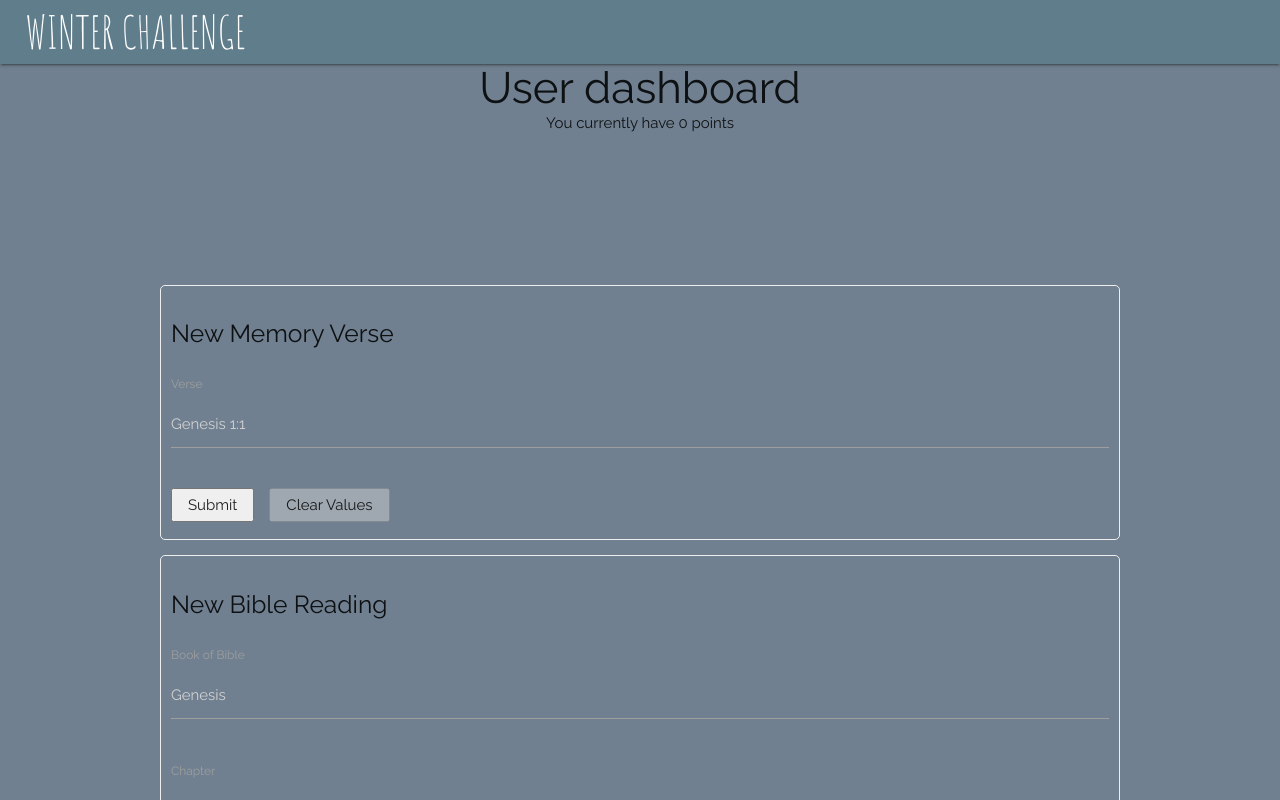
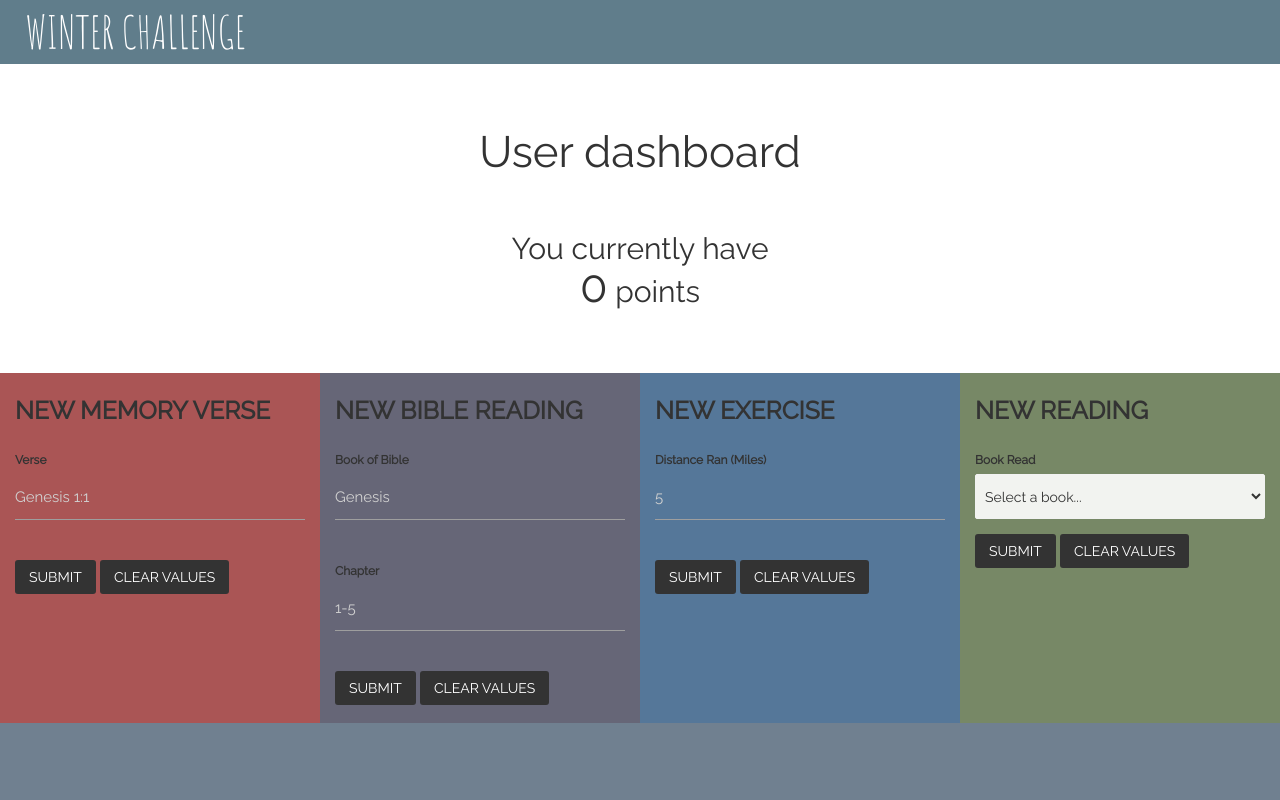
Before and after one commit to currymich/winter-challenge, a React (Create React App) app in the folder client/: page /dashboard in a window 1280 px wide. Shown: the top 800 px of the page. Built offline with nearby package versions, Linux system fonts and the light colour scheme; no server answers.

Commit message:
12/19/17 1AM CSS for FORM Elements

```diff
--- a/client/public/index.html
+++ b/client/public/index.html
@@ -5,6 +5,7 @@
     <meta name="viewport" content="width=device-width, initial-scale=1, shrink-to-fit=no">
     <meta name="theme-color" content="#000000">
     <link rel="stylesheet" href="./style.css">
+    <link rel="stylesheet" href="https://maxcdn.bootstrapcdn.com/bootstrap/3.3.7/css/bootstrap.min.css" integrity="sha384-BVYiiSIFeK1dGmJRAkycuHAHRg32OmUcww7on3RYdg4Va+PmSTsz/K68vbdEjh4u" crossorigin="anonymous">
     <!--
       manifest.json provides metadata used when your web app is added to the
       homescreen on Android. See https://developers.google.com/web/fundamentals/engage-and-retain/web-app-manifest/
--- a/client/public/style.css
+++ b/client/public/style.css
@@ -1,7 +1,12 @@
 @import url('https://fonts.googleapis.com/css?family=Raleway');
 @import url('https://fonts.googleapis.com/css?family=Amatic+SC');
+/** RESPONSIVE GRID STYLES START **/
 
-html{height:100%; background-color:#708090;}
+
+
+/** RESPONSIVE GRID STYLES END **/
+html{height:100%;}
+html body{background-color:#708090;}
 
 #root h1, #root h2, #root h3, #root h4, #root h5, #root h6{margin:0;}
 #root ul{margin:0;}
@@ -10,15 +15,18 @@ form a {
   margin-left: 10px;
 }
 
-#root .container{font-family: "Raleway",sans-serif; width: 100%;}
+form label{color:#333;}
 
-.container div.nav-wrapper{background-color: #607d8b;}
-.container .nav-wrapper a.left.brand-logo{font-family: 'Amatic SC', cursive; text-transform:uppercase;}
+.wc-main{font-family: "Raleway",sans-serif; width: 100%; margin:0; padding:0;}
+
+.wc-main div.nav-wrapper{background-color: #607d8b;}
+.wc-main .nav-wrapper a.left.brand-logo{font-family: 'Amatic SC', cursive; text-transform:uppercase;}
 
 .login.btn{background-color: #d6635b;}
-.login.btn:hover{background-color: #b5544d;}
+.login.btn:hover, .login.btn:focus{background-color: #b5544d;}
 .logout.btn{padding:0 15px;}
 
+/** LANDING PAGE STYLES **/
 .wc-landing--heading{
 	padding: 5%;
 	background-color: #fff;
@@ -28,7 +36,7 @@ form a {
 .wc-landing--heading h1{font-size: 3.2rem; text-transform: uppercase; margin:0;}
 
 .wc-landing--section{color:#fff;}
-.wc-landing--section > p{margin: 5%;}
+.wc-landing--section > p{font-size: 2rem; margin: 5%;}
 
 .wc-landing--section.leaderboard h3{background-color: #e9967a; padding: 2% 5%;}
 
@@ -41,24 +49,40 @@ form a {
 	color:#000;
 }
 
-.newGoalForm {
-  margin: 1em auto;
-  padding: 10px;
-  width: 75%;
-  border: 1px solid #eee;
-  border-radius: 5px;
-}
+/** DASHBOARD STYLES **/
+.wc-dashboard--header{text-align: center;background-color:#fff;padding:5%;}
+#root .wc-dashboard--header h3{margin-bottom:5%;}
+.wc-dashboard--header strong{font-size:2rem; line-height: 1;}
+.wc-dashboard--points{font-size:3rem;}
+.wc-dashboard--verses{background-color:#aa5555;}
+.wc-dashboard--bible{background-color:#666677;}
+.wc-dashboard--exercise{background-color:#557799;}
+.wc-dashboard--reading{background-color:#778866;}
+
+.newGoalForm {}
+
 .formTitle {
   padding: 1em 0;
+  text-transform: uppercase;
+  font-weight: bold;
 }
 
 .newGoalForm form div:last-of-type {
-  margin: 0.5em 0;
+  margin-bottom: 5%;
 }
 .newGoalForm form button {
-  margin: 0 1em 0 0;
-  padding: 0.25em 1em;
+    margin: 0 1em 0 0;
+    padding: 0.25em 1em;
+    background-color: #333;
+    color: #fff;
+    border-radius: 3px;
+    text-transform: uppercase;
+    border: 0;
+    transition: 0.3s;
+    cursor: pointer;
 }
+
+.newGoalForm form button:hover{background-color: #fff;color: #333;}
 
 #root ul.leaderboard-list{margin-bottom:5%;}
 .leaderboard-profile > div{float:left; text-align: center;}
@@ -70,9 +94,12 @@ form a {
 	.nav-wrapper .brand-logo{margin-left: 2%;font-size: 3rem;}
 	.wc-landing--heading{height:450px;}
 	.wc-landing--heading h1{font-size: 6rem;}
+	.wc-dashboard--body [class*="col-"]{height:350px;}
+	.newGoalForm form button {margin: 0 .3em 0 0; padding: 0.25em 1em;}
 }
 
 @media only screen and (min-width: 1024px){
 	.wc-landing--heading{height:600px;}
 	.wc-landing--heading h1{font-size: 9rem;}
+	.newGoalForm form button {padding: 0.5em 1em;}
 }
--- a/client/src/components/App.js
+++ b/client/src/components/App.js
@@ -15,7 +15,7 @@ class App extends Component {
 
   render(){
     return (
-      <div className="container">
+      <div className="wc-main">
         <BrowserRouter>
           <div>
             <Header />
--- a/client/src/components/Dashboard.js
+++ b/client/src/components/Dashboard.js
@@ -18,29 +18,29 @@ class Dashboard extends Component {
 
 	render() {
 		return (
-			<div>
-				<div style={{ textAlign: "center" }}>
+			<div className='wc-dashboard--wrapper'>
+				<div className='wc-dashboard--header'>
 					<h3>{this.renderWelcome()}</h3>
-					<strong>You currently have {this.props.points} points</strong>
+					<strong>You currently have<br/><span className='wc-dashboard--points'>{this.props.points}</span> points</strong>
 				</div>
 
-				<div style={{ marginTop: "10em" }}>
-					<div className="newGoalForm">
+				<div className='wc-dashboard--body row'>
+          <div className="col-xs-12 col-sm-6 col-md-3 newGoalForm wc-dashboard--verses">
             <h5 className="formTitle">New Memory Verse</h5>
 						<NewBibleMemoryForm />
-					</div>
-					<div className="newGoalForm">
+          </div>
+          <div className="col-xs-12 col-sm-6 col-md-3 newGoalForm wc-dashboard--bible">
             <h5 className="formTitle">New Bible Reading</h5>
 						<NewBibleReadingForm />
-					</div>
-					<div className="newGoalForm">
+          </div>
+          <div className="col-xs-12 col-sm-6 col-md-3 newGoalForm wc-dashboard--exercise">
             <h5 className="formTitle">New Exercise</h5>
 						<NewExerciseForm />
-					</div>
-					<div className="newGoalForm">
+          </div>
+          <div className="col-xs-12 col-sm-6 col-md-3 newGoalForm wc-dashboard--reading">
             <h5 className="formTitle">New Reading</h5>
 						<NewBookReadingForm />
-					</div>
+          </div>
 				</div>
 			</div>
 		);
```
